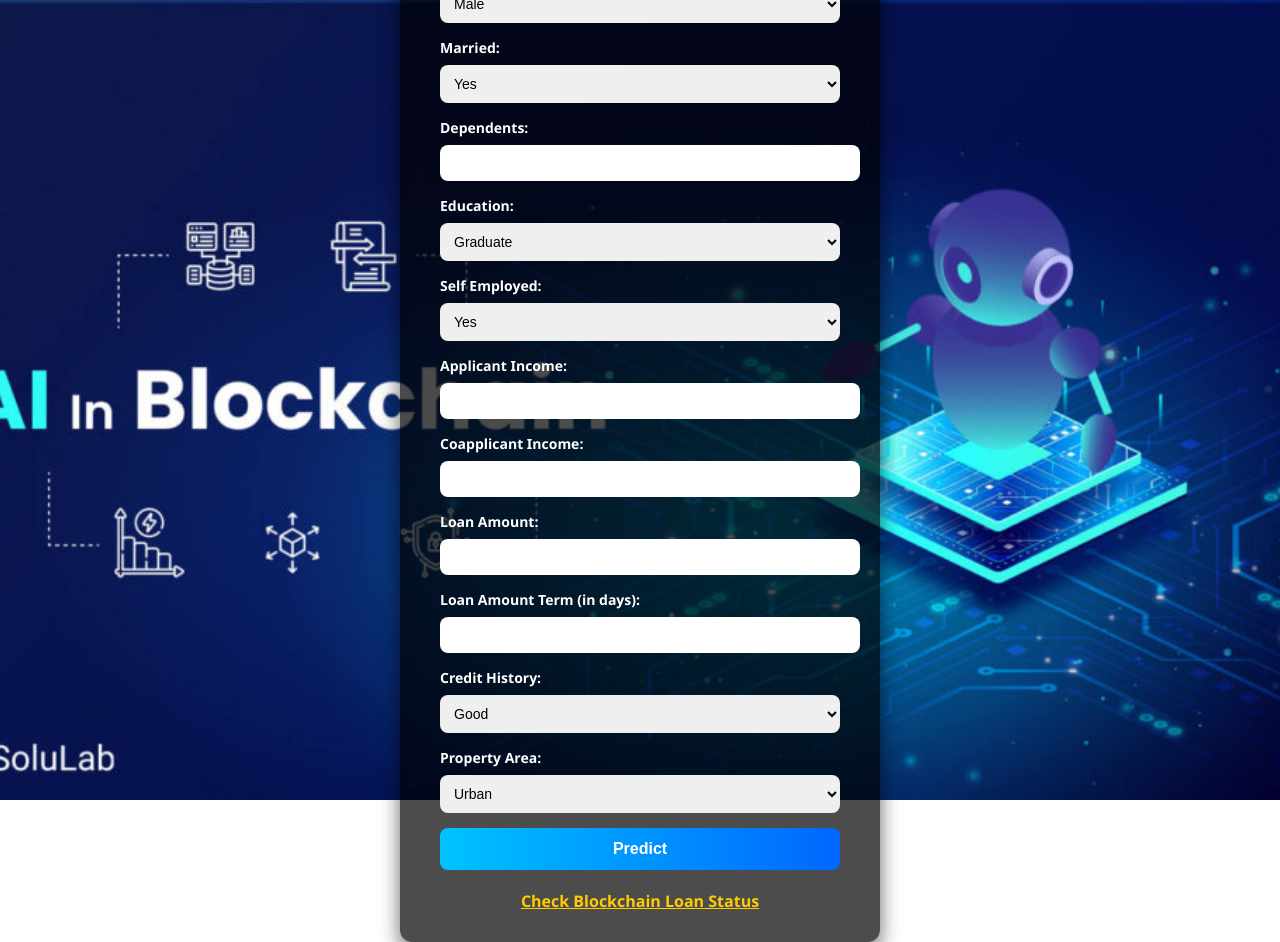
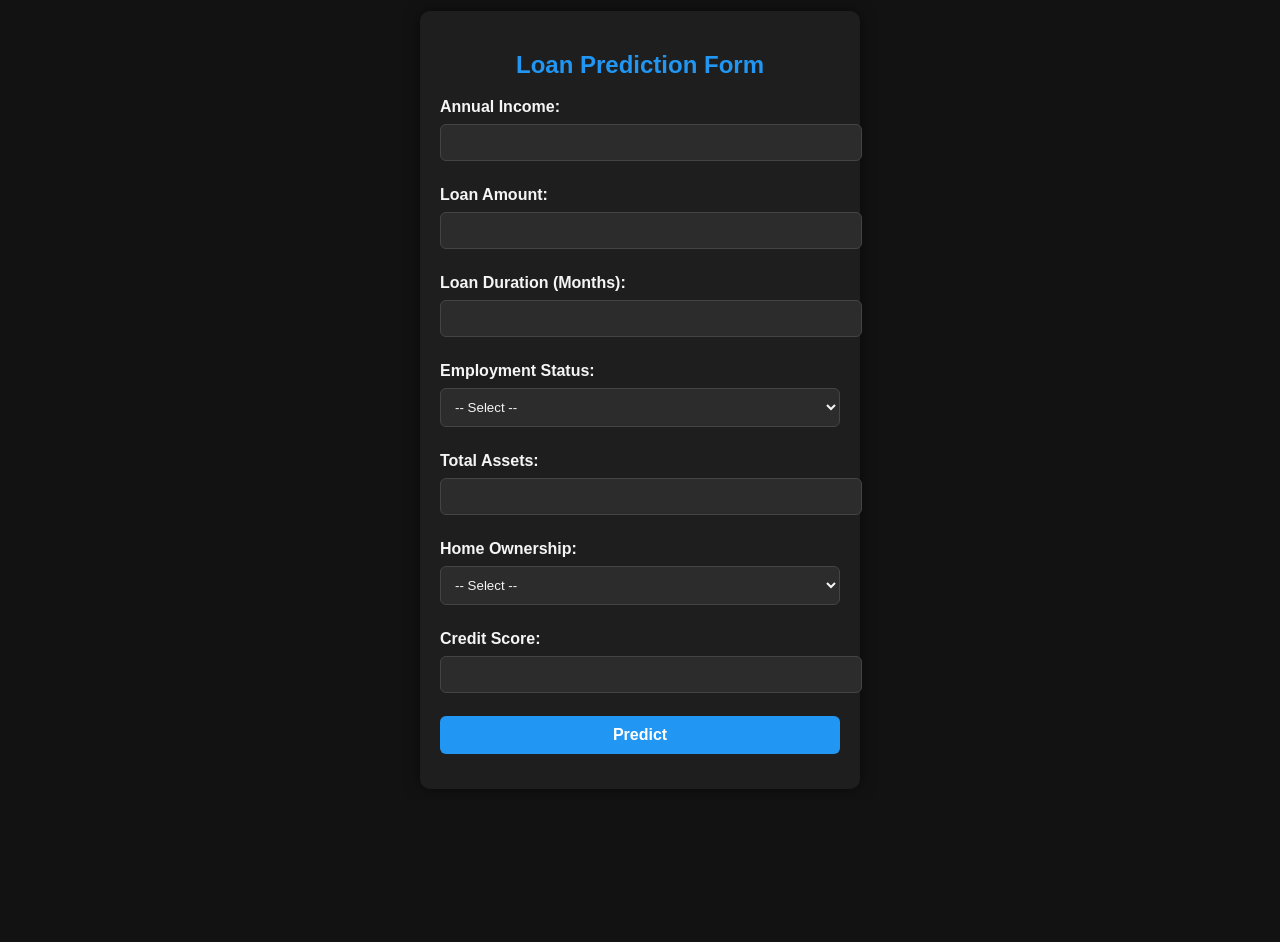
Before and after one commit to Gurudev517/ML-Blockchain, a Flask app: page / in a window 1280 px wide. After the commit the page ends 754 px from the top, so only its background shows below. Run offline with Flask 3, Linux system fonts and the light colour scheme; parts of the project's set-up code (start-up, migrations or seed data) failed here and were passed over.

Commit message:
Update loanform.html

```diff
--- a/backend/templates/loanform.html
+++ b/backend/templates/loanform.html
@@ -1,80 +1,98 @@
 <!DOCTYPE html>
-<html lang="en">
+<html>
 <head>
-    <meta charset="UTF-8">
-    <meta name="viewport" content="width=device-width, initial-scale=1.0">
     <title>Loan Approval Prediction</title>
-    <!-- Link to CSS -->
-    <link rel="stylesheet" type="text/css" href="{{ url_for('static', filename='style.css') }}">
+    <style>
+        body {
+            font-family: Arial, sans-serif;
+            background-color: #121212;
+            color: #f5f5f5;
+            display: flex;
+            justify-content: center;
+            align-items: center;
+            height: 100vh;
+            margin: 0;
+        }
+        form {
+            max-width: 400px;
+            width: 100%;
+            padding: 20px;
+            border-radius: 10px;
+            background: #1e1e1e;
+            box-shadow: 0 0 15px rgba(0, 0, 0, 0.5);
+        }
+        h2 {
+            text-align: center;
+            color: #2196f3; /* Blue */
+        }
+        label {
+            font-weight: bold;
+            display: block;
+            margin-top: 10px;
+        }
+        input, select, button {
+            width: 100%;
+            padding: 10px;
+            margin: 8px 0 15px 0;
+            border-radius: 6px;
+            border: 1px solid #444;
+            background: #2c2c2c;
+            color: #f5f5f5;
+        }
+        input:focus, select:focus {
+            outline: none;
+            border-color: #2196f3;
+        }
+        button {
+            background: #2196f3; /* Blue */
+            color: white;
+            border: none;
+            cursor: pointer;
+            font-size: 16px;
+            font-weight: bold;
+        }
+        button:hover {
+            background: #1976d2;
+        }
+    </style>
 </head>
 <body>
-    <div class="container">
-        <h1>Loan Approval Prediction</h1>
-        <form method="POST" action="/predict">
-            <label for="gender">Gender:</label>
-            <select name="gender" id="gender" required>
-                <option value="Male">Male</option>
-                <option value="Female">Female</option>
-            </select>
+    <form action="/predict" method="post">
+        <h2>Loan Prediction Form</h2>
 
-            <label for="married">Married:</label>
-            <select name="married" id="married" required>
-                <option value="Yes">Yes</option>
-                <option value="No">No</option>
-            </select>
+        <label>Annual Income:</label>
+        <input type="number" name="Annual Income" required>
 
-            <label for="dependents">Dependents:</label>
-            <input type="number" name="dependents" id="dependents" min="0" required>
+        <label>Loan Amount:</label>
+        <input type="number" name="Loan Amount" required>
 
-            <label for="education">Education:</label>
-            <select name="education" id="education" required>
-                <option value="Graduate">Graduate</option>
-                <option value="Not Graduate">Not Graduate</option>
-            </select>
+        <label>Loan Duration (Months):</label>
+        <input type="number" name="Loan Duration" min="1" required>
 
-            <label for="self_employed">Self Employed:</label>
-            <select name="self_employed" id="self_employed" required>
-                <option value="Yes">Yes</option>
-                <option value="No">No</option>
-            </select>
+        <label>Employment Status:</label>
+        <select name="Employment Status" required>
+            <option value="">-- Select --</option>
+            <option value="Employed">Employed</option>
+            <option value="Self-employed">Self-employed</option>
+            <option value="Unemployed">Unemployed</option>
+            <option value="Student">Student</option>
+        </select>
 
-            <label for="applicant_income">Applicant Income:</label>
-            <input type="number" name="applicant_income" id="applicant_income" required>
+        <label>Total Assets:</label>
+        <input type="number" name="Total Assets" required>
 
-            <label for="coapplicant_income">Coapplicant Income:</label>
-            <input type="number" name="coapplicant_income" id="coapplicant_income" required>
+        <label>Home Ownership:</label>
+        <select name="Home Ownership" required>
+            <option value="">-- Select --</option>
+            <option value="Own">Own</option>
+            <option value="Rent">Rent</option>
+            <option value="Mortgage">Mortgage</option>
+        </select>
 
-            <label for="loan_amount">Loan Amount:</label>
-            <input type="number" name="loan_amount" id="loan_amount" required>
+        <label>Credit Score:</label>
+        <input type="number" name="Credit Score" required>
 
-            <label for="loan_amount_term">Loan Amount Term (in days):</label>
-            <input type="number" name="loan_amount_term" id="loan_amount_term" required>
-
-            <label for="credit_history">Credit History:</label>
-            <select name="credit_history" id="credit_history" required>
-                <option value="1">Good</option>
-                <option value="0">Bad</option>
-            </select>
-
-            <label for="property_area">Property Area:</label>
-            <select name="property_area" id="property_area" required>
-                <option value="Urban">Urban</option>
-                <option value="Semiurban">Semiurban</option>
-                <option value="Rural">Rural</option>
-            </select>
-
-            <button type="submit">Predict</button>
-        </form>
-
-        <div class="result">
-            {% if prediction %}
-                <h3>Prediction Result: {{ prediction }}</h3>
-            {% endif %}
-        </div>
-
-        <div style="text-align:center; margin-top:20px;">
-            <a href="/check_loans" style="color: #ffcc00; font-weight:bold;">Check Blockchain Loan Status</a>
-        </div>
-    </div>
+        <button type="submit">Predict</button>
+    </form>
 </body>
 </html>
```
